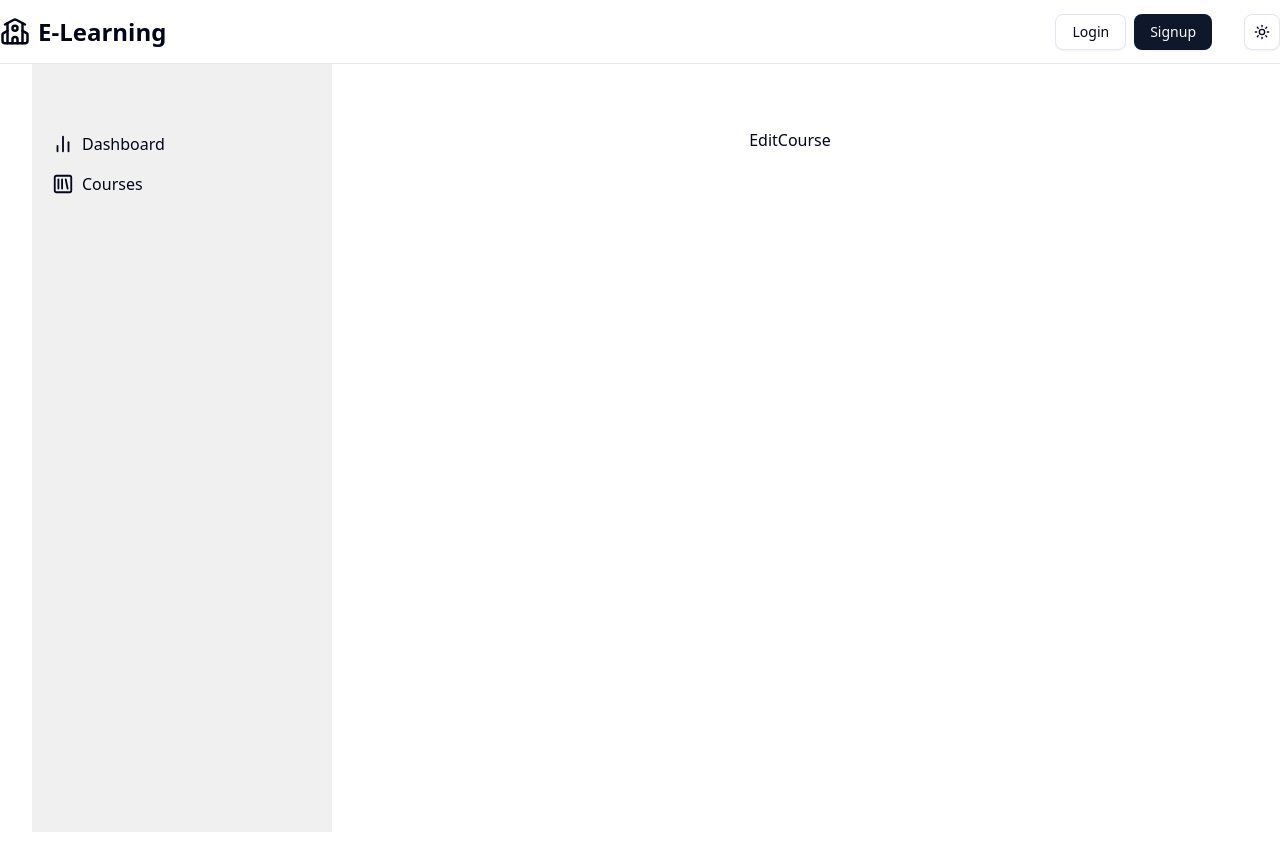
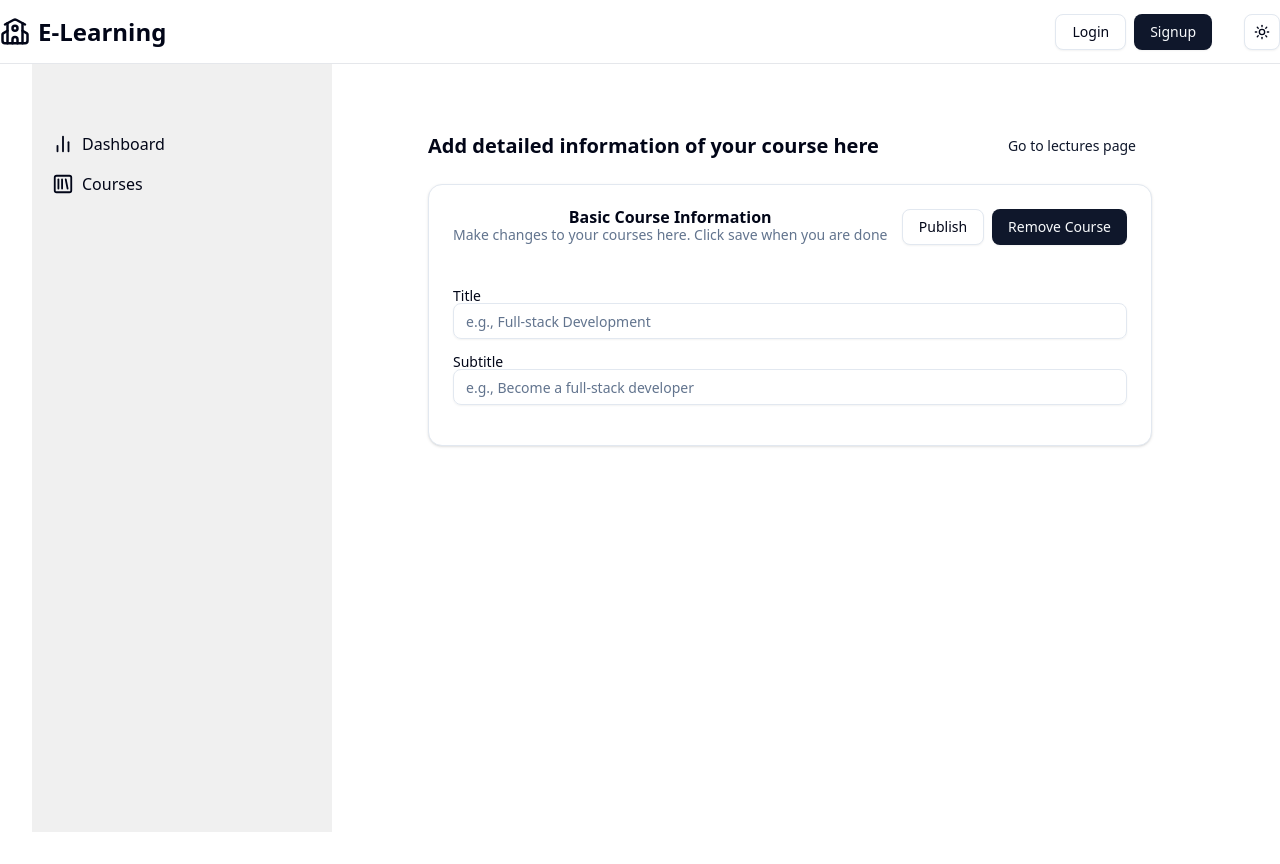
Before and after one commit to Salman7236/LMS, a React (Vite) app in the folder client/: page /admin/course/1 in a window 1280 px wide. Built offline with nearby package versions, Linux system fonts and the light colour scheme; no server answers.

Commit message:
Add title, subtitle fields, publish and remove buttons
Last commit before trying add a rich text editor for the description field. react-quill isn't compatible with React v19, so I'll try using an alternative.

```diff
--- /dev/null
+++ b/client/src/components/RichTextEditor.jsx
@@ -0,0 +1,11 @@
+import React from 'react'
+
+const RichTextEditor = () => {
+  return (
+    <div>
+
+    </div>
+  )
+}
+
+export default RichTextEditor
--- /dev/null
+++ b/client/src/pages/admin/course/CourseTab.jsx
@@ -0,0 +1,59 @@
+import { Button } from "@/components/ui/button";
+import {
+  Card,
+  CardContent,
+  CardDescription,
+  CardHeader,
+  CardTitle,
+} from "@/components/ui/card";
+import { Input } from "@/components/ui/input";
+import { Label } from "@/components/ui/label";
+import React from "react";
+
+const CourseTab = () => {
+  const isPublished = false;
+  return (
+    <Card>
+      <CardHeader className="flex flex-row justify-between">
+        <div>
+          <CardTitle>Basic Course Information</CardTitle>
+          <CardDescription>
+            Make changes to your courses here. Click save when you are done
+          </CardDescription>
+        </div>
+        <div className="space-x-2">
+          <Button variant="outline">
+            {isPublished ? "Unpublish" : "Publish"}
+          </Button>
+          <Button>Remove Course</Button>
+        </div>
+      </CardHeader>
+      <CardContent>
+        <div className="space-y-4 mt-5">
+          <div>
+            <Label>Title</Label>
+            <Input
+              type="text"
+              name="title"
+              placeholder="e.g., Full-stack Development"
+            />
+          </div>
+          <div>
+            <Label>Subtitle</Label>
+            <Input
+              type="text"
+              name="subtitle"
+              placeholder="e.g., Become a full-stack developer"
+            />
+          </div>
+          <div>
+            {/* <Label>Description</Label>
+            <RichTextEditor /> */}
+          </div>
+        </div>
+      </CardContent>
+    </Card>
+  );
+};
+
+export default CourseTab;
--- a/client/src/pages/admin/course/EditCourse.jsx
+++ b/client/src/pages/admin/course/EditCourse.jsx
@@ -1,9 +1,24 @@
-import React from 'react'
+import { Button } from "@/components/ui/button";
+import React from "react";
+import { Link } from "react-router-dom";
+import CourseTab from "./CourseTab";
 
 const EditCourse = () => {
   return (
-    <div>EditCourse</div>
-  )
-}
+    <div className="flex-1">
+      <div className="flex items-center justify-between mb-5">
+        <h1 className="font-bold text-xl">
+          Add detailed information of your course here
+        </h1>
+        <Link to="lecture">
+          <Button className="hover:text-blue-600" variant="link">
+            Go to lectures page
+          </Button>
+        </Link>
+      </div>
+      <CourseTab />
+    </div>
+  );
+};
 
-export default EditCourse
+export default EditCourse;
```
